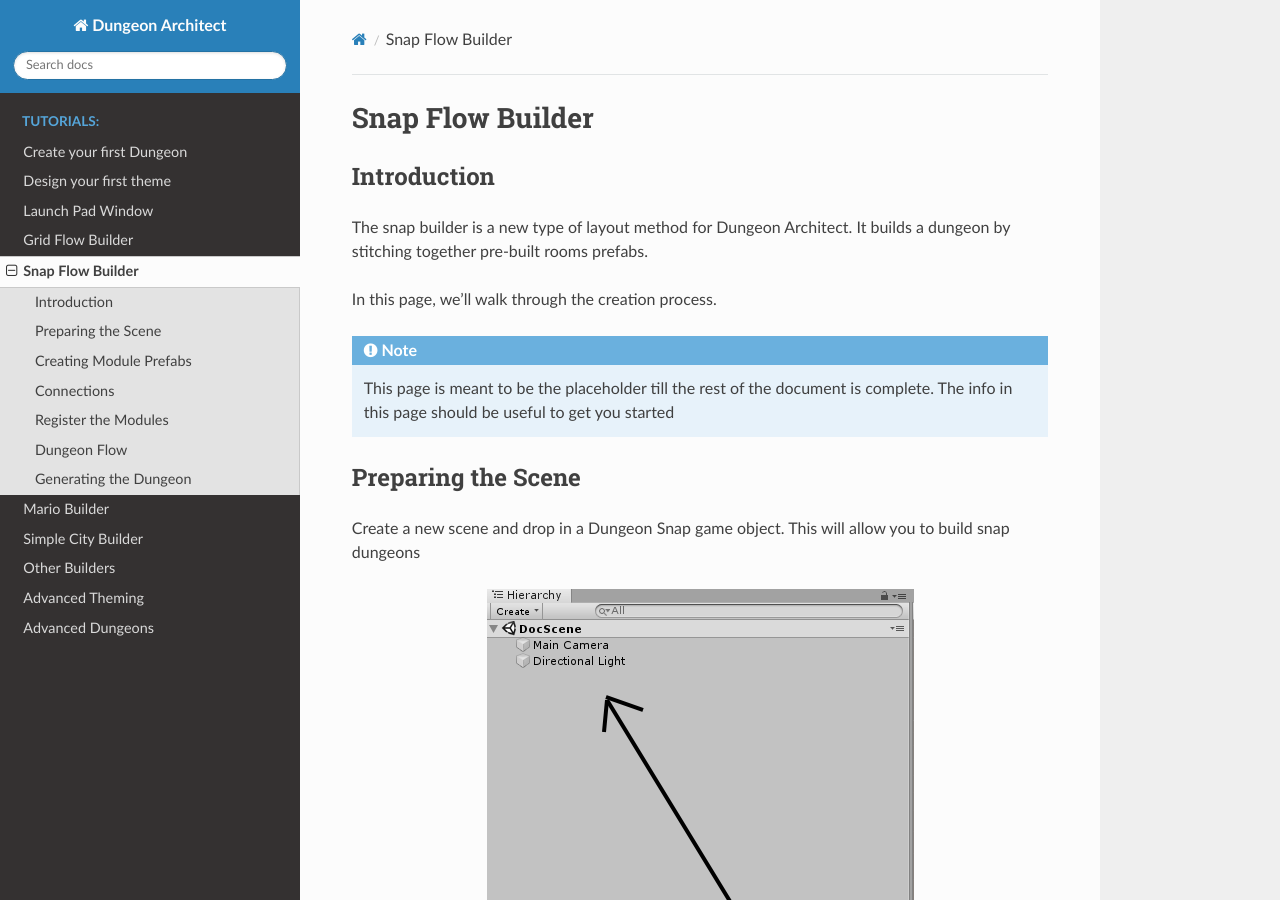
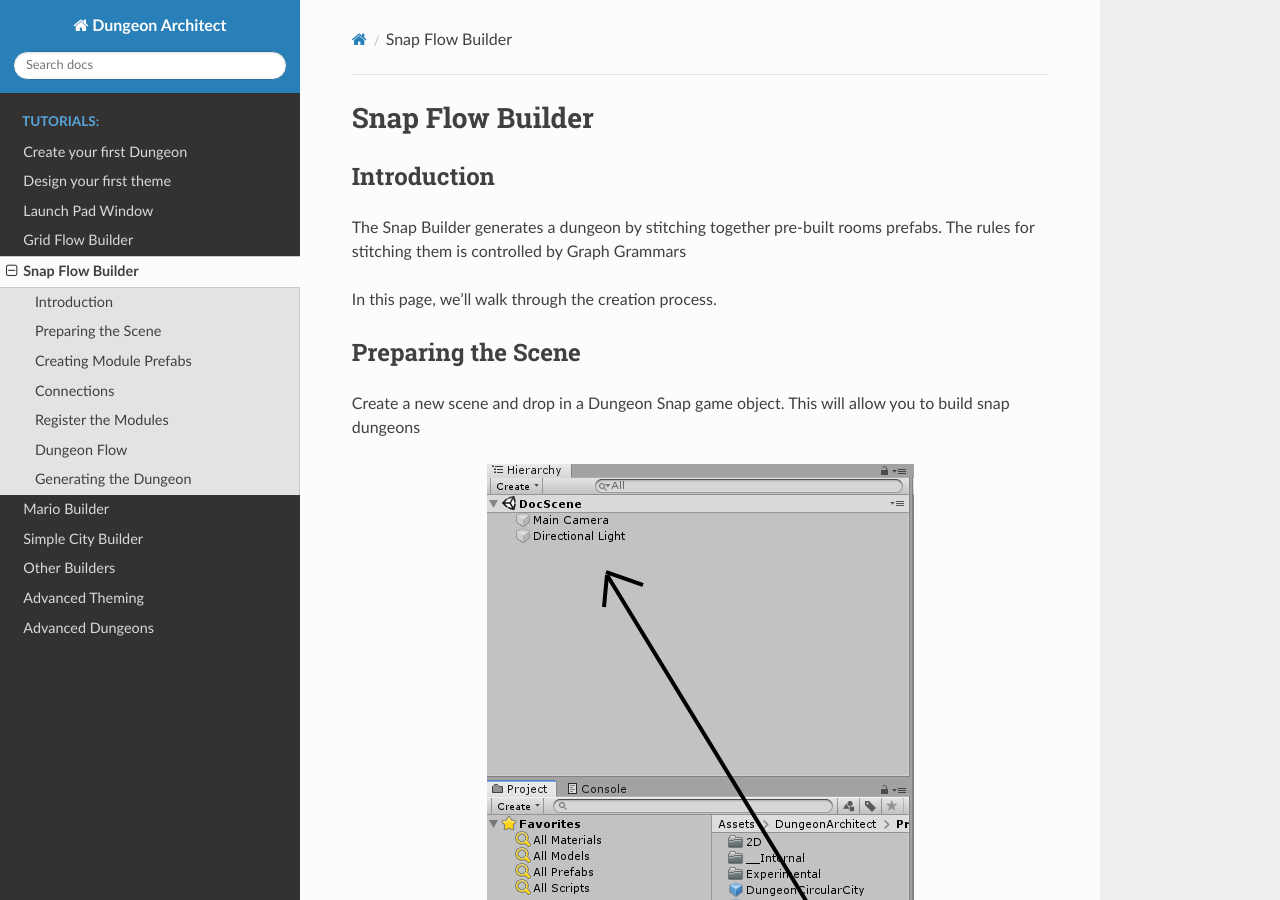
Before and after one commit to coderespawn/dungeon-architect-unity-tutorials-v2, a Sphinx documentation site: the page built from source/snap_flow_builder.rst, in a window 1280 px wide and 900 px high. Built offline with Sphinx 7.4.7 and the Read the Docs theme 2.0.0, drawn with Linux system fonts in a browser that asks for light colours.

Commit message:
Updated the docs

```diff
--- a/source/snap_flow_builder.rst
+++ b/source/snap_flow_builder.rst
@@ -5,13 +5,9 @@
 Introduction
 ------------
 
-The snap builder is a new type of layout method for Dungeon Architect.  It builds a dungeon by stitching together pre-built rooms prefabs.
+The Snap Builder generates a dungeon by stitching together pre-built rooms prefabs.   The rules for stitching them is controlled by Graph Grammars
 
 In this page, we'll walk through the creation process.
-
-.. note::
-   This page is meant to be the placeholder till the rest of the document is complete.  The info in this page should be useful to get you started
-
 
 
 Preparing the Scene
```
